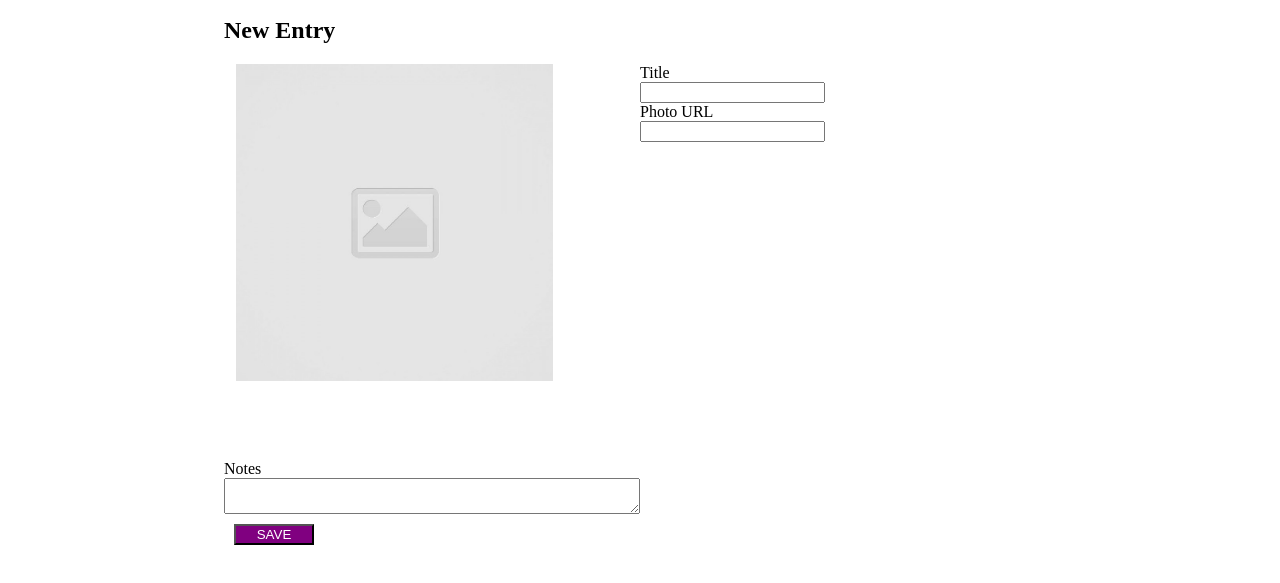
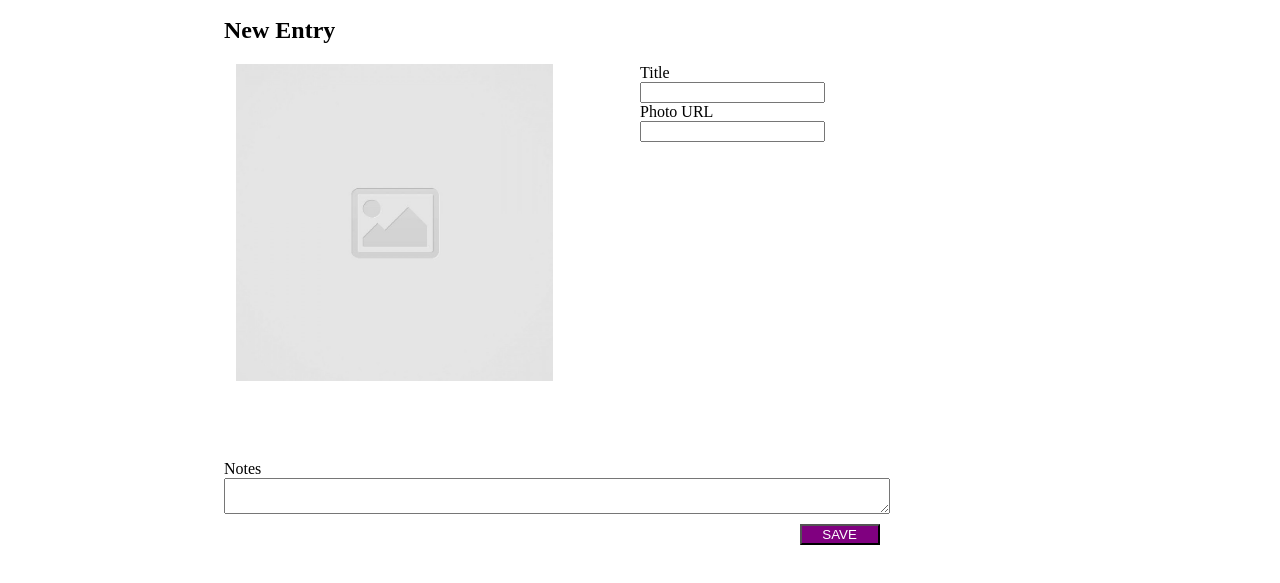
Before and after one commit to Duncan-Harrison/code-journal, a website: page index.html in a window 1280 px wide. Shown: the part 57-640 px from the top of the page. Drawn offline with Linux system fonts and the light colour scheme.

Commit message:
Tried to fix the CSS styling

```diff
--- a/css/styles.css
+++ b/css/styles.css
@@ -4,7 +4,7 @@ body {
 }
 
 textarea {
-  min-width: 50%;
+  min-width: 80%;
 }
 
 button {
@@ -38,3 +38,10 @@ button {
   max-width: 100%;
   max-height: 80%;
 }
+
+.row.button {
+  display: flex;
+  justify-content: end;
+  flex-wrap: wrap;
+  max-width: 80%;
+}
--- a/index.html
+++ b/index.html
@@ -54,7 +54,9 @@
           <div class="row">
             <textarea required id="notes" name="notes"></textarea>
           </div>
-          <button type="submit">SAVE</button>
+          <div class="row button">
+            <button type="submit">SAVE</button>
+          </div>
         </form>
       </div>
       <div data-view="entries" class="hidden"></div>
```
